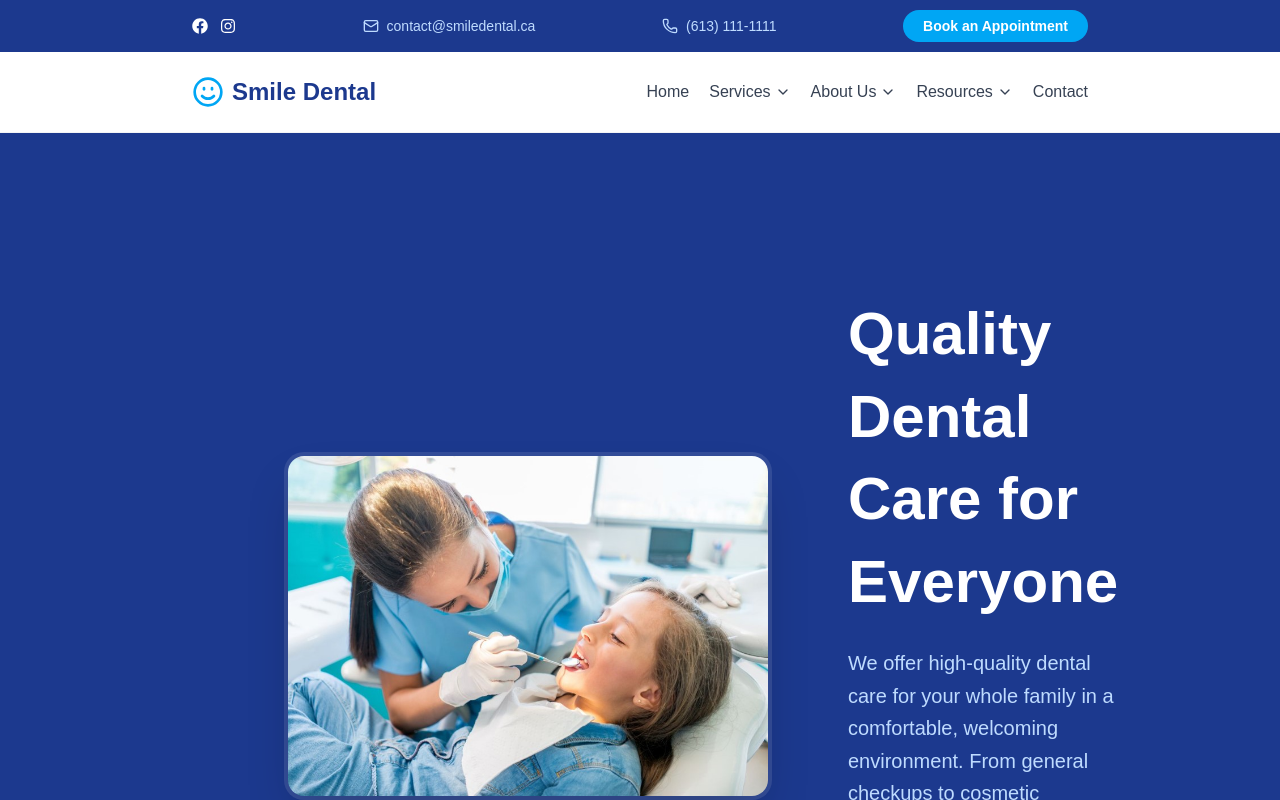
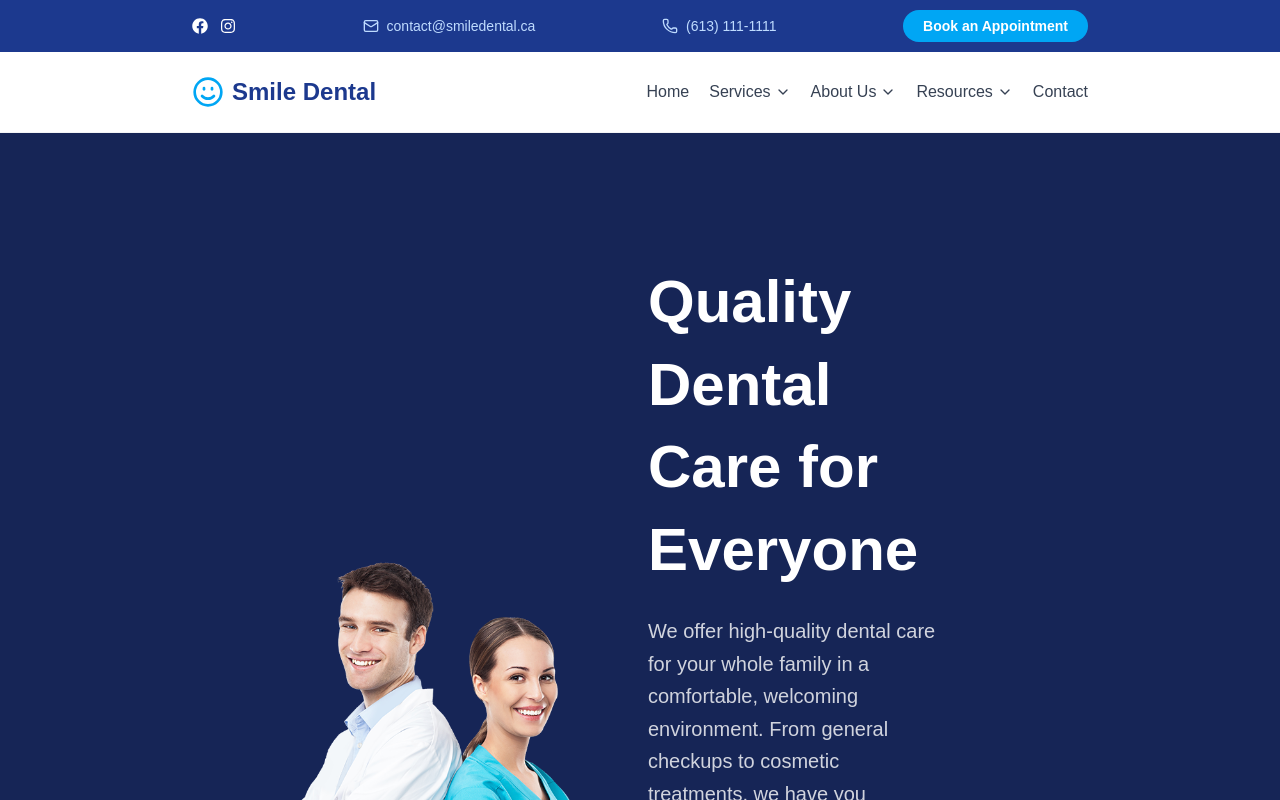
Before and after one commit to jakobdubeau/seg3125-service-site, a Next.js app: page / in a window 1280 px wide. Shown: the top 800 px of the page. Built offline with nearby package versions, Linux system fonts and the light colour scheme.

Commit message:
improve home

```diff
--- a/src/app/page.js
+++ b/src/app/page.js
@@ -4,21 +4,21 @@ import Link from "next/link"
 export default function Home() {
 	return (
 		<div>
-			<section className="bg-blue-900 text-white">
-				<div className="px-72 py-40 flex items-center gap-20">
-					<div className="w-[480px] h-[340px] shrink-0 relative overflow-hidden rounded-2xl ring-4 ring-white/10 shadow-2xl">
+			<section className="bg-blue-950 text-white relative overflow-hidden">
+				<div className="relative px-64 py-0 flex items-end gap-2">
+					<div className="w-[50%] shrink-0 relative" style={{height: "575px"}}>
 						<Image
-							src="/dentist.jpg"
+							src="/dentist2.png"
 							alt="Smile Dental"
 							fill
-							className="object-cover"
+							className="object-contain object-center"
 						/>
 					</div>
-					<div className="flex-1 flex flex-col gap-6">
+					<div className="flex-1 flex flex-col gap-6 py-32 pr-20">
 						<h1 className="text-6xl font-bold leading-snug">
 							Quality Dental<br />Care for Everyone
 						</h1>
-						<p className="text-blue-200 text-xl leading-relaxed">
+						<p className="text-white/80 text-xl leading-relaxed">
 							We offer high-quality dental care for your whole family in a comfortable, welcoming environment. From general checkups to cosmetic treatments, we have you covered.
 						</p>
 						<div className="pt-2">
```
Also changed, not shown: public/dentist2.png (added).
